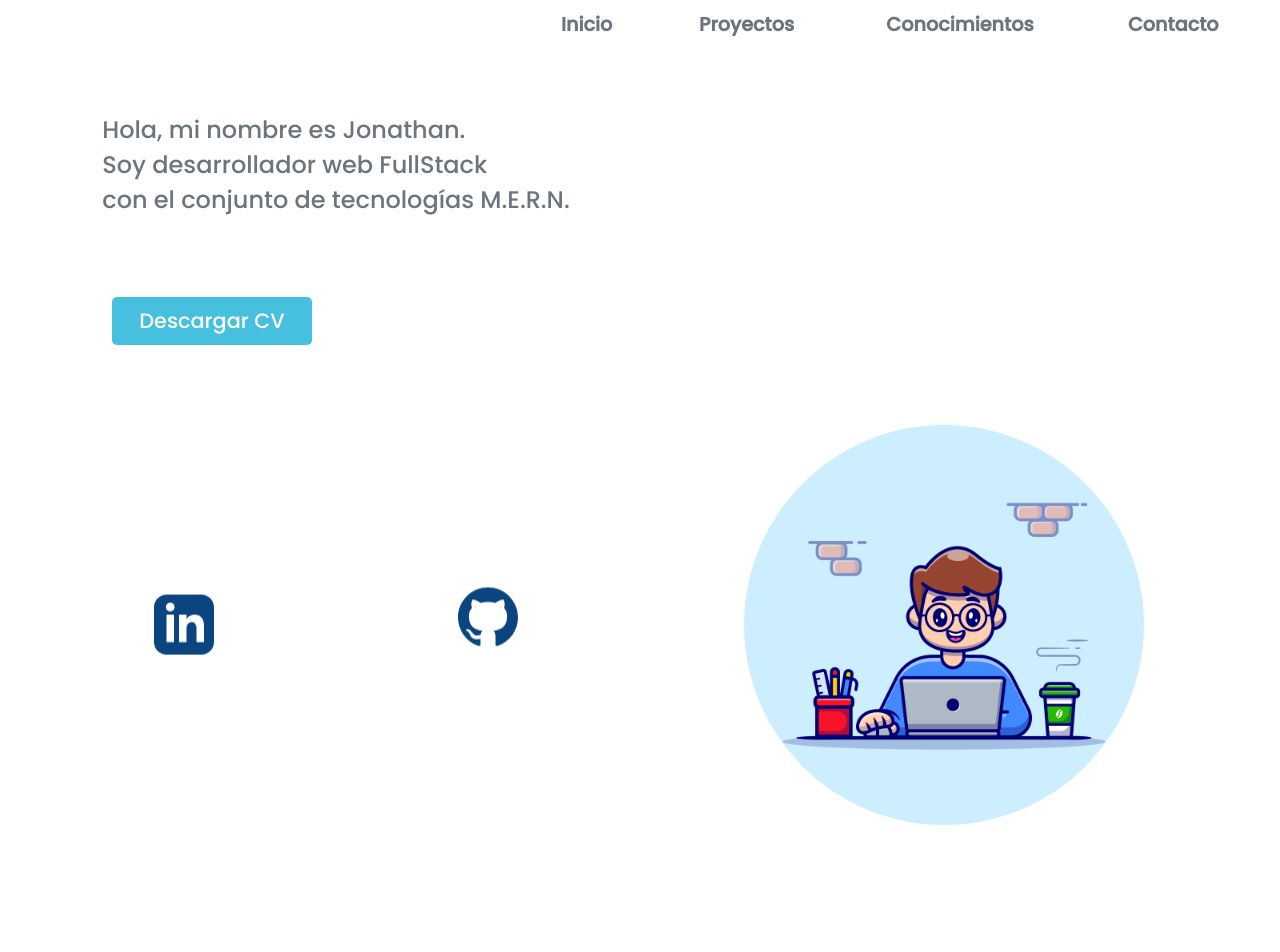
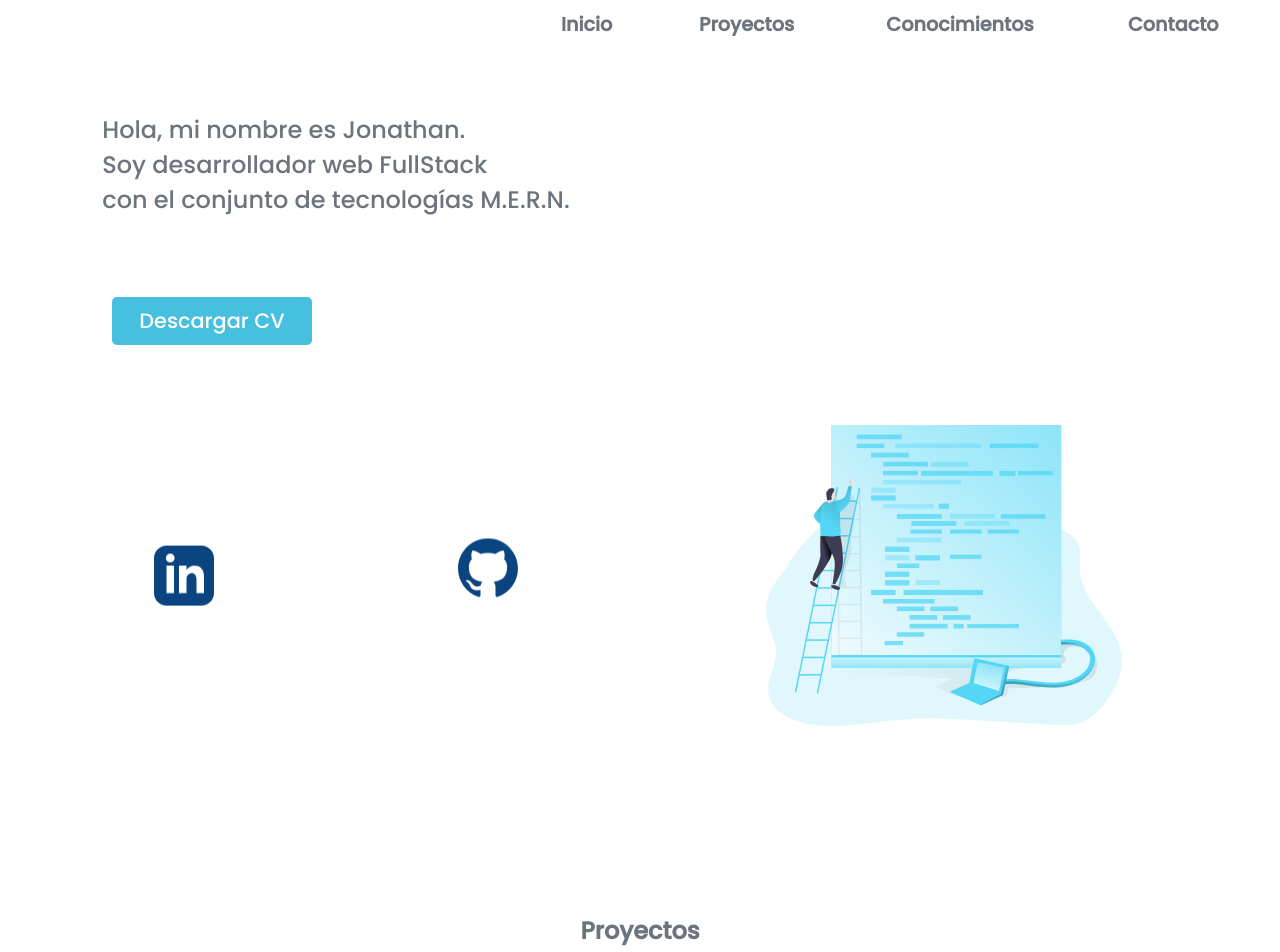
Before and after one commit to shompys/portfolio, a React (Create React App) app: page / in a window 1280 px wide. Shown: the top 952 px of the page. Built offline with nearby package versions, Linux system fonts and the light colour scheme; no server answers.

Commit message:
cambio de imagen

```diff
--- a/src/assets/svg.jsx
+++ b/src/assets/svg.jsx
@@ -15,6 +15,7 @@ import react from './svg/react-brands.svg';
 import npm from './svg/npm-brands.svg';
 import git from './svg/git-alt-brands.svg';
 import link from './svg/link-external.svg';
+import dev from './svg/dev.svg';
 
 const svg = {
         home: home,
@@ -33,7 +34,8 @@ const svg = {
         react: react,
         npm: npm,
         git: git,
-        link : link
+        link : link,
+        dev: dev
     }
 
 export default svg;
--- a/src/components/inicio/Inicio.css
+++ b/src/components/inicio/Inicio.css
@@ -71,8 +71,7 @@
 }
 
 .inicio-img{
-    border-radius: 50%;
-    width: 170px;
+    width: 250px;
     justify-self: center;
 
 }
@@ -118,7 +117,7 @@
     }
     .inicio__cv{
         align-self: center;
-        grid-column: 1/3;
+        grid-column: 1/2;
         grid-row: 2/3;
     }
     .inicio-icons{
@@ -133,7 +132,10 @@
         grid-column: 2/3;
         grid-row: 3/4;
     }
-
+    .inicio__cv{
+        justify-self: start;
+        margin-left: 5rem;
+    }
 
 }
 @media screen and (min-width: 1024px){
@@ -143,12 +145,8 @@
         width: 400px;
         grid-column: 2/3;
         grid-row: 3/4;
+    }
 
-    }
-    .inicio__cv{
-        justify-self: start;
-        margin-left: 5rem;
-    }
     .inicio-p{
         font-size: 1.5em;
     }
--- a/src/components/inicio/Inicio.jsx
+++ b/src/components/inicio/Inicio.jsx
@@ -1,7 +1,7 @@
 import {v4 as genId} from 'uuid';
 //import {useEffect, useState} from 'react';
 import svg from '../../assets/svg';
-import human from '../../assets/images/human.jpg';
+
 import cv from '../../assets/cv/Molina-Gomez-Jonathan.pdf';
 import './Inicio.css';
 import { useEffect } from 'react';
@@ -34,12 +34,13 @@ const Inicio = () => {
     return(
         <section id="Inicio" className="inicio-section">
             <div  className="inicio-content">
-                <img className="inicio-img" src={human} alt="student"/>
+                {/* <img className="inicio-img" src={human} alt="student"/> */}
+
                 <p className="inicio-p">Hola, mi nombre es Jonathan.<br/>
                 Soy desarrollador web FullStack<br/>
                  con el conjunto de tecnologías M.E.R.N.</p>
+                 <a className="inicio__cv" href={cv} target="_blank" rel="noreferrer" download="Molina-Gomez-Jonathan">Descargar CV</a>
 
-                 <a className="inicio__cv" href={cv} target="_blank" rel="noreferrer" download="Molina-Gomez-Jonathan">Descargar CV</a>
 
                 <div className="inicio-icons">
                     {
@@ -48,7 +49,7 @@ const Inicio = () => {
                         )
                     }
                 </div>
-
+                <img className="inicio-img" src={svg.dev} alt="developer"/>
 
             </div>
         </section>
```
Also changed, not shown: src/assets/images/human.jpg (deleted), src/assets/svg/dev.svg (added).
